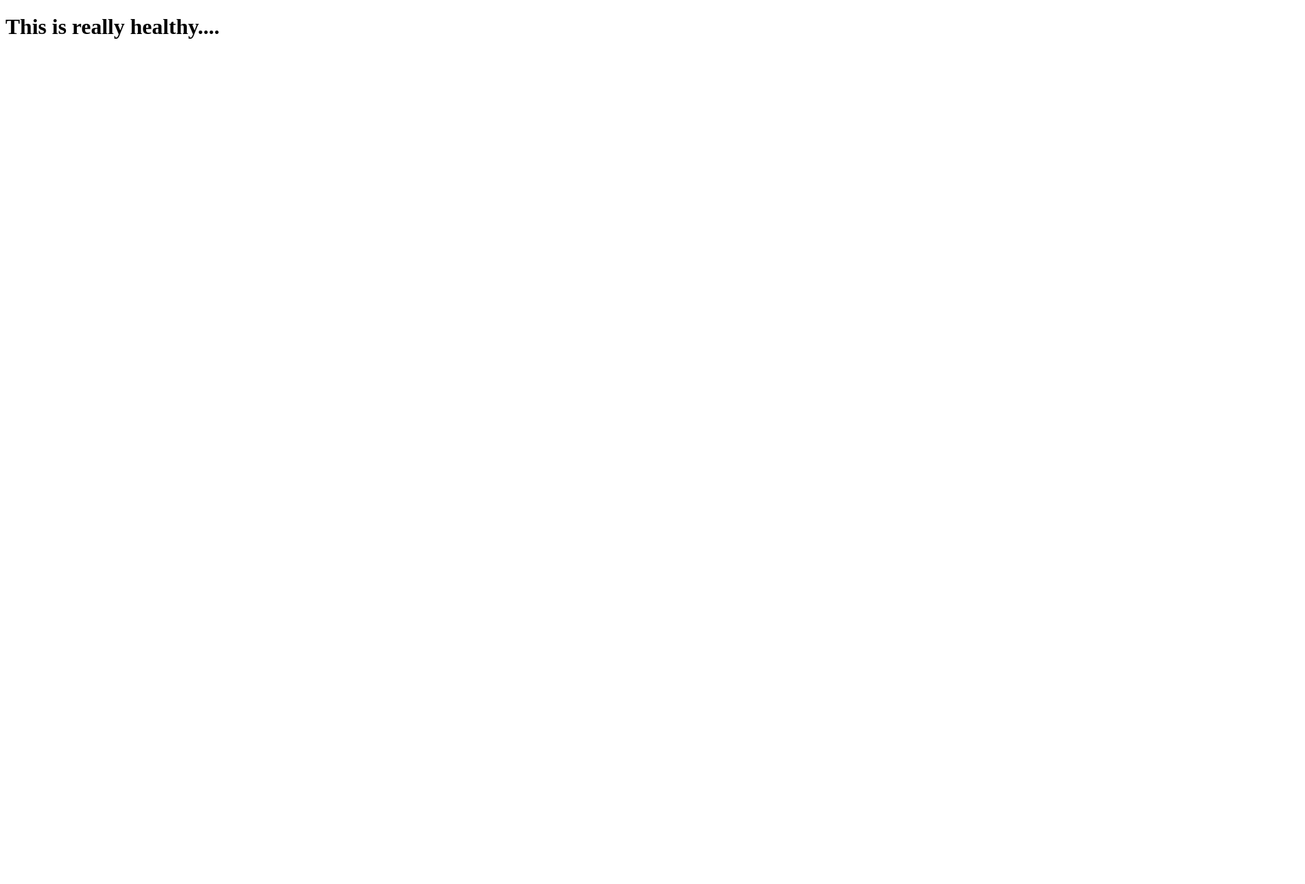
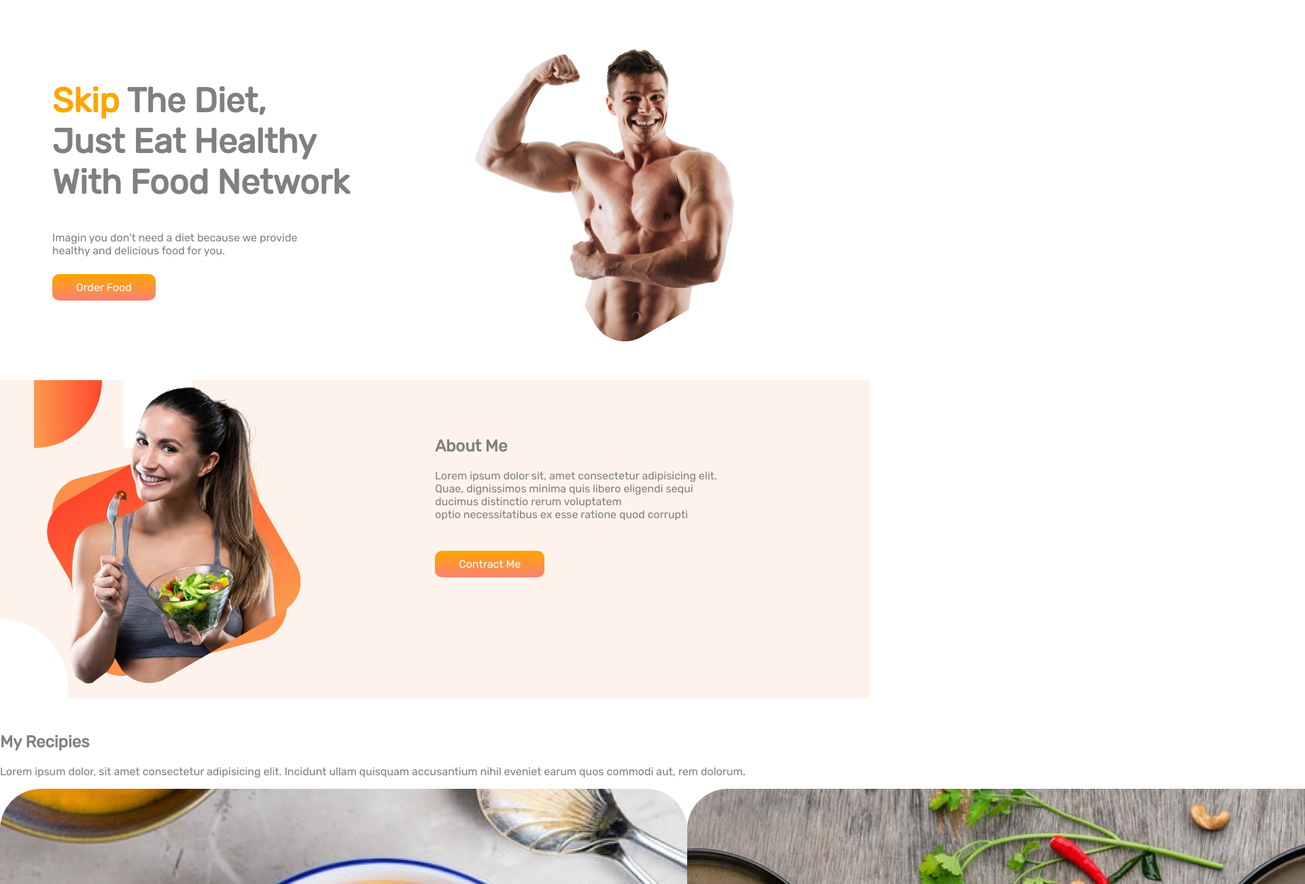
Before and after one commit to mitHSwas/healthy-eating, a plain HTML site: page index.html in a window 1280 px wide. Shown: the top 1300 px of the page at 68% size, 1920 px wide, since content can reach past the window. Before the commit the page ends 800 px from the top, so only its background shows below. Drawn offline with Linux system fonts and the light colour scheme.

Commit message:
healthy eating site helf completed

```diff
--- a/index.html
+++ b/index.html
@@ -5,11 +5,65 @@
     <meta charset="UTF-8">
     <meta http-equiv="X-UA-Compatible" content="IE=edge">
     <meta name="viewport" content="width=device-width, initial-scale=1.0">
+    <link rel="preconnect" href="https://fonts.googleapis.com">
+    <link rel="preconnect" href="https://fonts.gstatic.com" crossorigin>
+    <link href="https://fonts.googleapis.com/css2?family=Poppins&family=Rubik&display=swap" rel="stylesheet">
+    <link rel="stylesheet" href="style.css">
     <title>Healthy Food</title>
 </head>
 
 <body>
-    <h1>This is really healthy....</h1>
+    <section class="flixible-part">
+        <div class="left-helf">
+            <h1><span class="orange-color">Skip</span> The Diet, <br> Just Eat Healthy <br> With Food Network</h1>
+            <p>Imagin you don't need a diet because we provide <br> healthy and delicious food for you.</p>
+            <br>
+            <a class="link-button" href="http://" target="_blank" rel="noopener noreferrer">Order Food</a>
+        </div>
+        <div class="right-helf">
+            <img src="./images/Hero_Image-removebg-preview.png" alt="">
+        </div>
+    </section>
+    <section class="middle-section flixible-part">
+        <div class="middle-left">
+            <img src="./images/Group 8425.png" alt="">
+        </div>
+        <div class="middle-right">
+            <h2>About Me</h2>
+            <p>Lorem ipsum dolor sit, amet consectetur adipisicing elit.
+                <br> Quae, dignissimos minima quis libero eligendi
+                sequi <br> ducimus distinctio rerum voluptatem <br> optio necessitatibus
+                ex esse ratione quod corrupti
+            </p>
+            <br><br>
+            <a class="link-button" href="#">Contract Me</a>
+        </div>
+    </section>
+    <section>
+        <div>
+            <h2>My Recipies</h2>
+            <p>Lorem ipsum dolor, sit amet consectetur adipisicing elit. Incidunt ullam quisquam accusantium nihil
+                eveniet earum quos commodi aut, rem dolorum.</p>
+        </div>
+        <div class="flixible-part">
+            <div>
+                <div>
+                    <img src="./images/Project Cover.png" alt="">
+                </div>
+                <h3>Recipie Title</h3>
+                <p>Lorem ipsum dolor sit amet consectetur adipisicing elit. Doloremque necessitatibus eos doloribus
+                    dignissimos molestiae quasi quia pariatur dolores quis harum?</p>
+            </div>
+            <div>
+                <div>
+                    <img src="./images/Project Cover1.jpg" alt="">
+                </div>
+                <h4>Recipie Title</h4>
+                <p>Lorem ipsum dolor sit amet consectetur adipisicing elit. Minima voluptas fugiat ab sunt nobis. Sequi
+                    error aspernatur incidunt dolor vero?</p>
+            </div>
+        </div>
+    </section>
 </body>
 
 </html>
--- /dev/null
+++ b/style.css
@@ -0,0 +1,61 @@
+body {
+    font-family: 'Poppins', sans-serif;
+    font-family: 'Rubik', sans-serif;
+    color: gray;
+    margin: 0;
+    padding: 0;
+}
+
+.flixible-part {
+    display: flex;
+    margin-bottom: 50px;
+}
+
+h1 {
+    font-size: 50px;
+}
+
+.orange-color {
+    color: orange;
+}
+
+.left-helf {
+    width: 40%;
+    margin: 3%;
+    padding: 3%;
+}
+
+.link-button {
+    text-decoration: none;
+    color: white;
+    background-image: linear-gradient(orange, salmon);
+    border-radius: 10px;
+    padding: 10px 35px;
+}
+
+.right-helf img {
+    width: 100%;
+    text-align: center;
+}
+
+.middle-left {
+    width: 50%;
+}
+
+.middle-left img {
+    width: 80%;
+    margin-left: 5%;
+    padding-left: 5%;
+}
+
+.middle-right {
+    width: 50%;
+    margin: 5%;
+    padding: 5%;
+    margin-top: 0;
+}
+
+.middle-section {
+    background-image: url("./images/7.png");
+    background-repeat: no-repeat;
+}
```
Also changed, not shown: images/7.png (added), images/Frame 56.jpg (added), images/Frame 57.jpg (added), images/Frame 58.jpg (added), images/Frame 59.jpg (added), images/Group 8425.png (added), images/Hero_Image-removebg-preview.png (added), images/Project Cover.png (added), images/Project Cover1.jpg (added).
